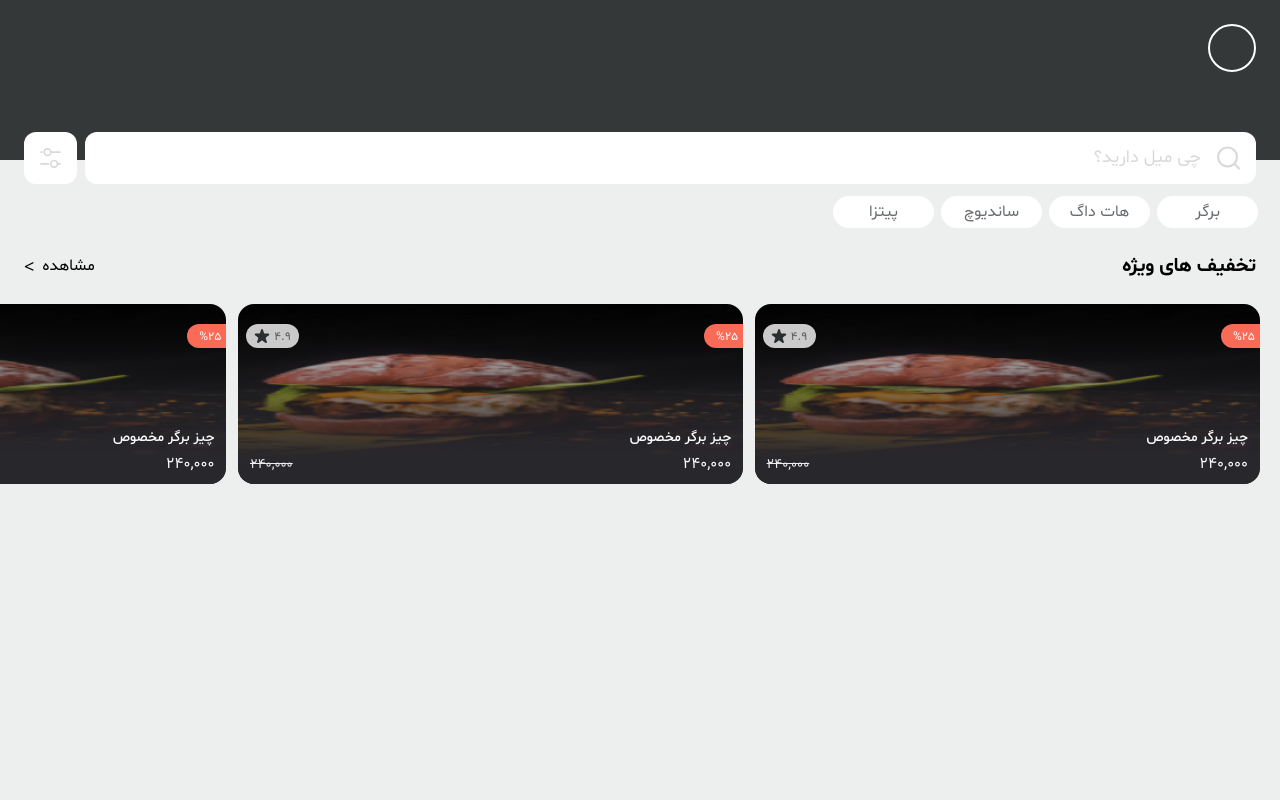
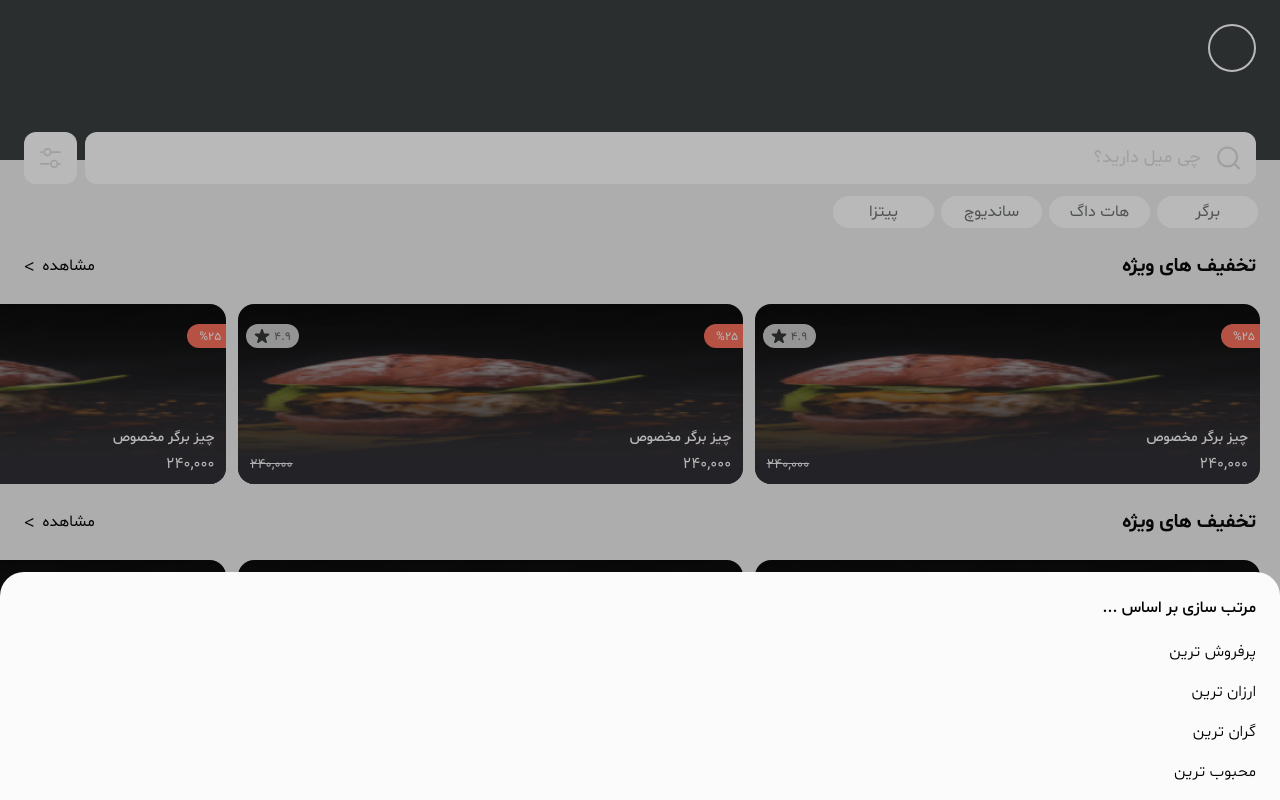
Before and after one commit to sajjaddg/menu, a Next.js app: page / in a window 1280 px wide. Shown: the top 800 px of the page. Built offline with nearby package versions, Linux system fonts and the light colour scheme.

Commit message:
create sort by component

```diff
--- a/app/layout.js
+++ b/app/layout.js
@@ -3,7 +3,9 @@ export default function RootLayout({ children }) {
   return (
     <html>
       <head />
-      <body>{children}</body>
+      <body>
+          {children}
+      </body>
     </html>
   )
 }
--- a/app/page.js
+++ b/app/page.js
@@ -1,25 +1,24 @@
-import SortButton from "../components/sortButton/sortButton";
-import SearchBar from "../components/searchBar/search-bar";
+import SortComponent from "../components/sort/sort-component";
 import FilterBar from "../components/filterBar/filterBar";
 import FoodSlider from "../components/foodSlider/foodSlider";
+import Navbar from "../components/navbar/navbar";
 
 const Home = () => {
   return (
-    <div className="flex flex-col h-screen bg-[#EDEEEE] ">
+    <div className="flex relative flex-col min-h-screen pb-5 bg-[#EDEEEE] ">
       <div className="relative">
         <section className="p-6 flex h-40 justify-end bg-[#343839]">
           <div className="border-2 border-white rounded-full h-12 w-12"></div>
         </section>
-        <section className="flex justify-center w-full  -bottom-6 px-6 absolute space-x-2">
-          <SortButton />
-          <SearchBar />
-        </section>
+        <Navbar />
       </div>
-      <div className="flex ">
-        <FilterBar />
-      </div>
+      <FilterBar />
 
       <FoodSlider />
+      <FoodSlider />
+      <FoodSlider />
+
+      <SortComponent />
     </div>
   );
 };
--- a/components/filterBar/filterBar.js
+++ b/components/filterBar/filterBar.js
@@ -8,8 +8,9 @@ import "swiper/css/free-mode";
 import "swiper/css/pagination";
 import './styles.css'
 const FilterBar = () => {
+
     return (
-        <div className="h-8 mt-9 w-full ">
+        <div  className="h-8 mt-9 w-full ">
             <Swiper
                 dir="rtl"
                 freeMode={true}
@@ -18,7 +19,7 @@ const FilterBar = () => {
                     440: {
                         slidesPerView: 5,
                         spaceBetween: 7,
-                        slidesOffsetAfter:0,
+                        slidesOffsetAfter: 0,
                     },
                     768: {
                         slidesPerView: 8,
@@ -30,7 +31,7 @@ const FilterBar = () => {
                     },
                 }}
                 spaceBetween={7}
-                slidesOffsetAfter={-20}
+                slidesOffsetAfter={-10}
                 slidesOffsetBefore={22}
                 modules={[FreeMode]}
                 className="mySwiper"
--- a/components/foodSlider/foodSlider.js
+++ b/components/foodSlider/foodSlider.js
@@ -36,9 +36,11 @@ const FoodSlider = () => {
           <SwiperSlide className="Slide" >
             <FoodItem />
           </SwiperSlide>
+
           <SwiperSlide className="Slide">
             <FoodItem />
           </SwiperSlide >
+
           <SwiperSlide className="Slide">
             <FoodItem />
           </SwiperSlide >
--- /dev/null
+++ b/components/navbar/navbar.js
@@ -0,0 +1,35 @@
+"use client";
+import { useEffect, useRef } from "react";
+import SearchBar from "../searchBar/search-bar";
+import SortButton from "../sortButton/sortButton";
+import "./styles.css";
+const Navbar = () => {
+  const navRef = useRef(null);
+  useEffect(() => {
+    const handleScroll = (event) => {
+      if (window.scrollY > 126) {
+        navRef.current.classList.add("active");
+      } else {
+        navRef.current.classList.remove("active");
+      }
+    };
+
+    //window.addEventListener("scroll", handleScroll);
+
+    return () => {
+      window.removeEventListener("scroll", handleScroll);
+    };
+  }, []);
+
+  return (
+    <nav
+      ref={navRef}
+      className="flex absolute justify-center w-full transition ease-in-out -bottom-6 px-6  space-x-2"
+    >
+      <SortButton />
+      <SearchBar />
+    </nav>
+  );
+};
+
+export default Navbar;
--- /dev/null
+++ b/components/navbar/styles.css
@@ -0,0 +1,7 @@
+.active{
+    position: fixed;
+    z-index: 10;
+    top: 0;
+    padding-top: 10px;
+    max-height: 62px;
+}
--- /dev/null
+++ b/components/sort/sort-component.js
@@ -0,0 +1,21 @@
+"use client"
+
+const SortComponent = () => {
+    return (
+
+        <div className="fixed min-h-screen bg-[#17191A] bg-opacity-30  w-full  z-30">
+            <div className="bg-[#FBFBFB] fixed -bottom-2 flex flex-col space-y-5 w-full p-6 rounded-t-3xl">
+                <h2 className="font-ShabnamMedium text-right">... مرتب سازی بر اساس</h2>
+                <ul className="flex flex-col space-y-4 font-ShabnamLight text-right">
+                    <li>پرفروش ترین</li>
+                    <li>ارزان ترین</li>
+                    <li>گران ترین</li>
+                    <li>محبوب ترین</li>
+                </ul>
+            </div>
+        </div>
+
+    )
+}
+
+export default SortComponent
--- a/components/sortButton/sortButton.js
+++ b/components/sortButton/sortButton.js
@@ -2,7 +2,7 @@ import SortIcon from "../../assets/sort.svg";
 
 const SortButton = () => {
     return (
-        <div className="flex justify-center items-center p-4   bg-white rounded-xl">
+        <div onClick={()=>{setVisible(true)}} className="flex justify-center cursor-pointer items-center p-4   bg-white rounded-xl">
             <SortIcon className="h-5 w-auto" />
         </div>
     )
--- a/package.json
+++ b/package.json
@@ -10,12 +10,14 @@
   },
   "dependencies": {
     "@next/font": "13.0.7",
+    "@reduxjs/toolkit": "^1.9.1",
     "eslint": "8.30.0",
     "eslint-config-next": "13.0.7",
     "framer-motion": "^8.0.0",
     "next": "13.0.7",
     "react": "18.2.0",
     "react-dom": "18.2.0",
+    "react-redux": "^8.0.5",
     "react-slick": "^0.29.0",
     "swiper": "^8.4.5"
   },
```
Also changed, not shown: components/filterBar/styles.css (line endings or trailing spaces), 1 other file (tests, documents, lock files or other folders).
